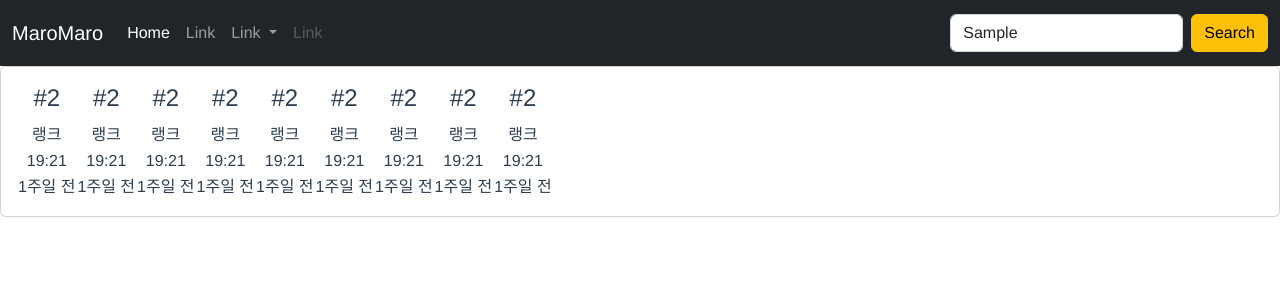
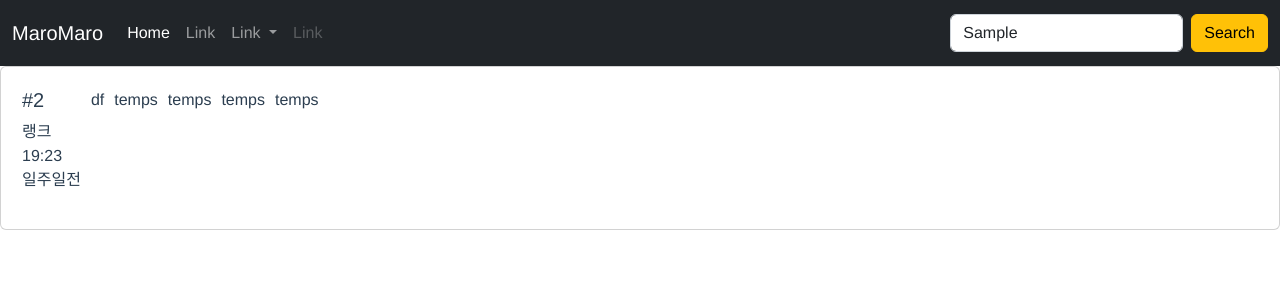
Before and after one commit to kim-song-jun/MaroMaro, a Vue app in the folder maropage/: page /search in a window 1280 px wide. Both pictures are taken after typing "Sample" into the empty fields and a click on the button "Search". Shown: the top 300 px of the page. Built offline with nearby package versions, Linux system fonts and the light colour scheme.

Commit message:
[ADD] 수정중

```diff
--- a/maropage/src/components/MatchHistory.vue
+++ b/maropage/src/components/MatchHistory.vue
@@ -1,52 +1,29 @@
 <template>
   <div class="card">
     <div class="card-body">
-      <table>
-        <tr>
-          <td><h4>#2</h4></td>
-          <td><h4>#2</h4></td>
-          <td><h4>#2</h4></td>
-          <td><h4>#2</h4></td>
-          <td><h4>#2</h4></td>
-          <td><h4>#2</h4></td>
-          <td><h4>#2</h4></td>
-          <td><h4>#2</h4></td>
-          <td><h4>#2</h4></td>
-        </tr>
-        <tr>
-          <td>랭크</td>
-          <td>랭크</td>
-          <td>랭크</td>
-          <td>랭크</td>
-          <td>랭크</td>
-          <td>랭크</td>
-          <td>랭크</td>
-          <td>랭크</td>
-          <td>랭크</td>
-        </tr>
-        <tr>
-          <td>19:21</td>
-          <td>19:21</td>
-          <td>19:21</td>
-          <td>19:21</td>
-          <td>19:21</td>
-          <td>19:21</td>
-          <td>19:21</td>
-          <td>19:21</td>
-          <td>19:21</td>
-        </tr>
-        <tr>
-          <td>1주일 전</td>
-          <td>1주일 전</td>
-          <td>1주일 전</td>
-          <td>1주일 전</td>
-          <td>1주일 전</td>
-          <td>1주일 전</td>
-          <td>1주일 전</td>
-          <td>1주일 전</td>
-          <td>1주일 전</td>
-        </tr>
-      </table>
+      <ul style="float: left; text-align: left">
+        <li>
+          <h5>#2</h5>
+        </li>
+        <li>랭크</li>
+        <li>19:23</li>
+        <li>일주일전</li>
+      </ul>
+      <ul style="float: left; text-align: left">
+        <li>df</li>
+      </ul>
+      <ul style="float: left; text-align: left">
+        temps
+      </ul>
+      <ul style="float: left; text-align: left">
+        temps
+      </ul>
+      <ul style="float: left; text-align: left">
+        temps
+      </ul>
+      <ul style="float: left; text-align: left">
+        temps
+      </ul>
     </div>
   </div>
 </template>
```
